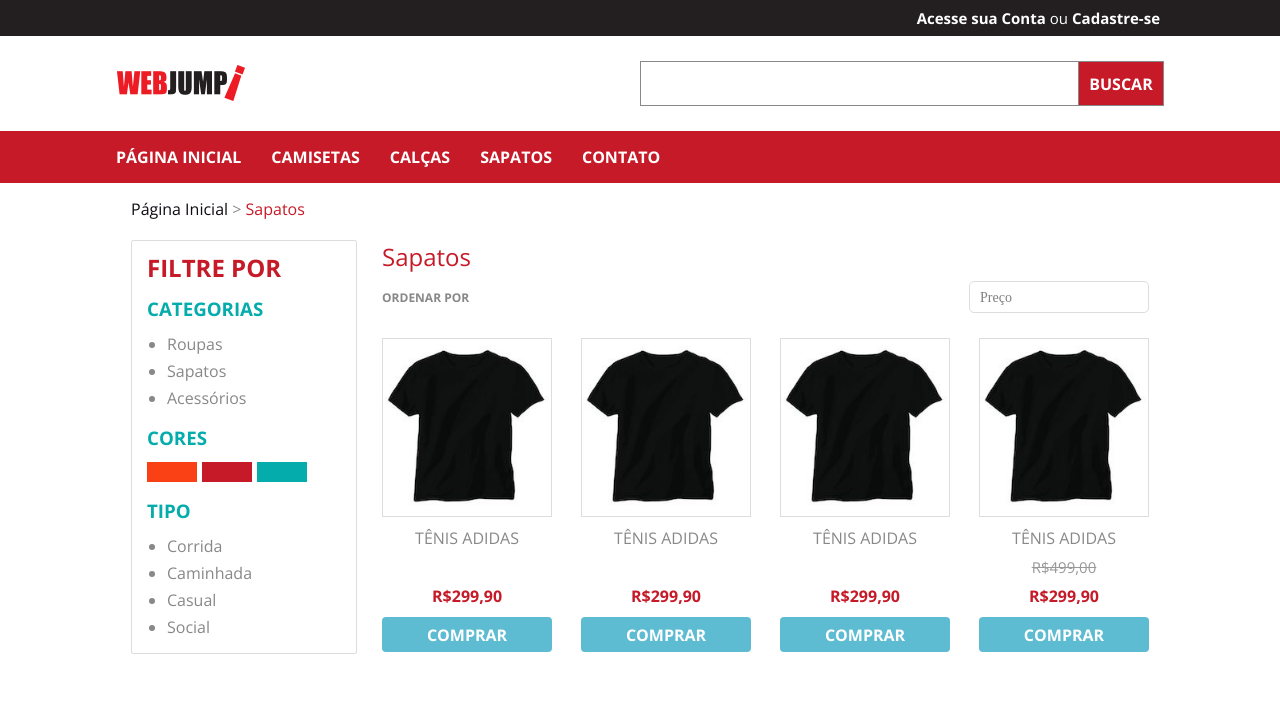
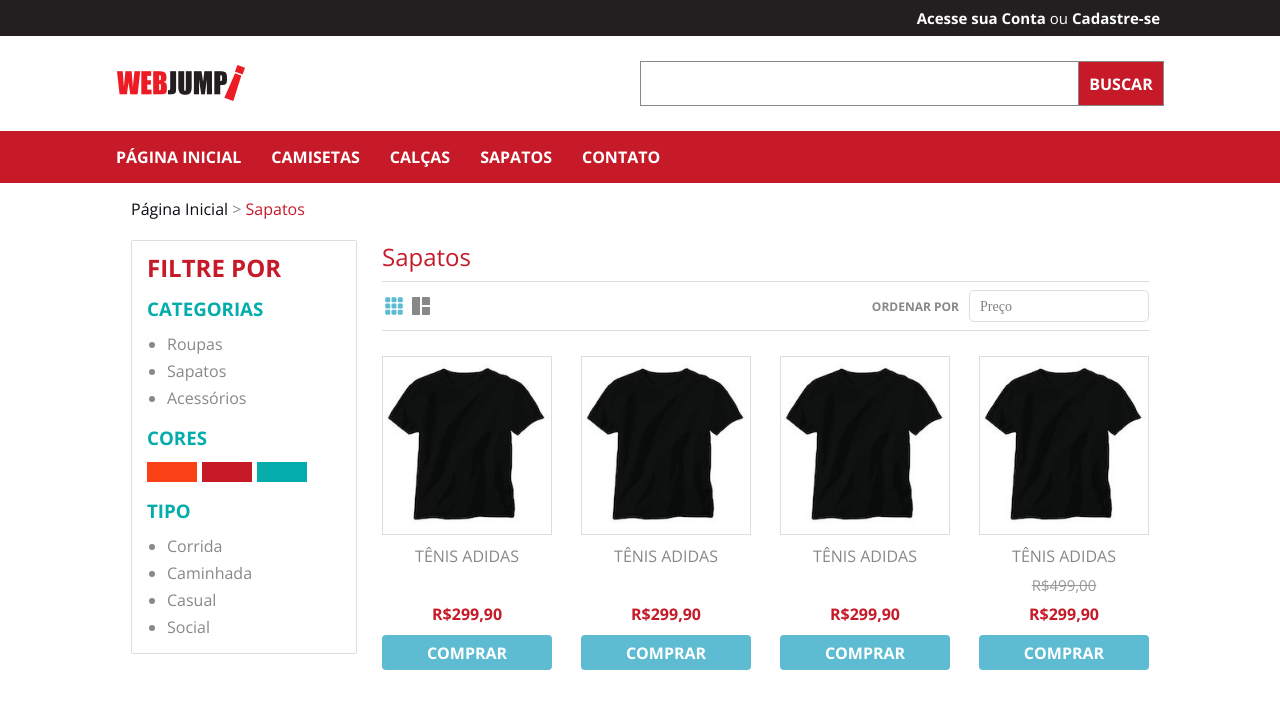
Before and after one commit to ChristySchott/desafio, a React (Create React App) app in the folder web/: page / in a window 1280 px wide. Shown: the top 708 px of the page. Built offline with nearby package versions, Linux system fonts and the light colour scheme.

Commit message:
feat: create a component to change the view

```diff
--- a/web/src/components/Products/index.tsx
+++ b/web/src/components/Products/index.tsx
@@ -1,6 +1,8 @@
 import React from 'react';
+import { BsGrid3X3GapFill } from 'react-icons/bs';
+import { RiLayout2Fill } from 'react-icons/ri';
 
-import { Container, OrderBy, Items } from './styles';
+import { Container, View, Menu, OrderBy, Items } from './styles';
 import Product from './Product';
 
 import shirt from '../../assets/products/shirt-1.jpg';
@@ -21,6 +23,11 @@
     <Container>
       <h2>Sapatos</h2>
 
+      <Menu>
+        <View>
+          <BsGrid3X3GapFill size={20} color="#5dbcd2" />
+          <RiLayout2Fill size={24} />
+        </View>
         <OrderBy>
           <span>Ordenar por</span>
           <Select
@@ -30,6 +37,7 @@
             value="order"
           />
         </OrderBy>
+      </Menu>
 
       <Items>
         <Product
--- a/web/src/components/Products/styles.ts
+++ b/web/src/components/Products/styles.ts
@@ -10,17 +10,50 @@
   }
 `;
 
+export const Menu = styled.div`
+  display: flex;
+  align-items: center;
+  justify-content: space-between;
+  margin-top: 8px;
+
+  @media (min-width: 768px) {
+    border-top: 1px solid #ddd;
+    border-bottom: 1px solid #ddd;
+    padding: 8px 0;
+  }
+`;
+
 export const OrderBy = styled.div`
   display: flex;
   align-items: center;
   justify-content: space-between;
-  margin-top: 8px;
+  width: 100%;
 
   span {
     color: #888;
     font-weight: 600;
     text-transform: uppercase;
     font-size: 1.2rem;
+    margin-right: 10px;
+  }
+
+  @media (min-width: 768px) {
+    justify-content: flex-end;
+  }
+`;
+
+export const View = styled.div`
+  display: none;
+  padding-left: 2px;
+
+  svg + svg {
+    margin-left: 5px;
+  }
+
+  @media (min-width: 768px) {
+    display: flex;
+    align-items: center;
+    justify-content: space-between;
   }
 `;
 
```
Lines whose indentation alone changed are shown as unchanged.
